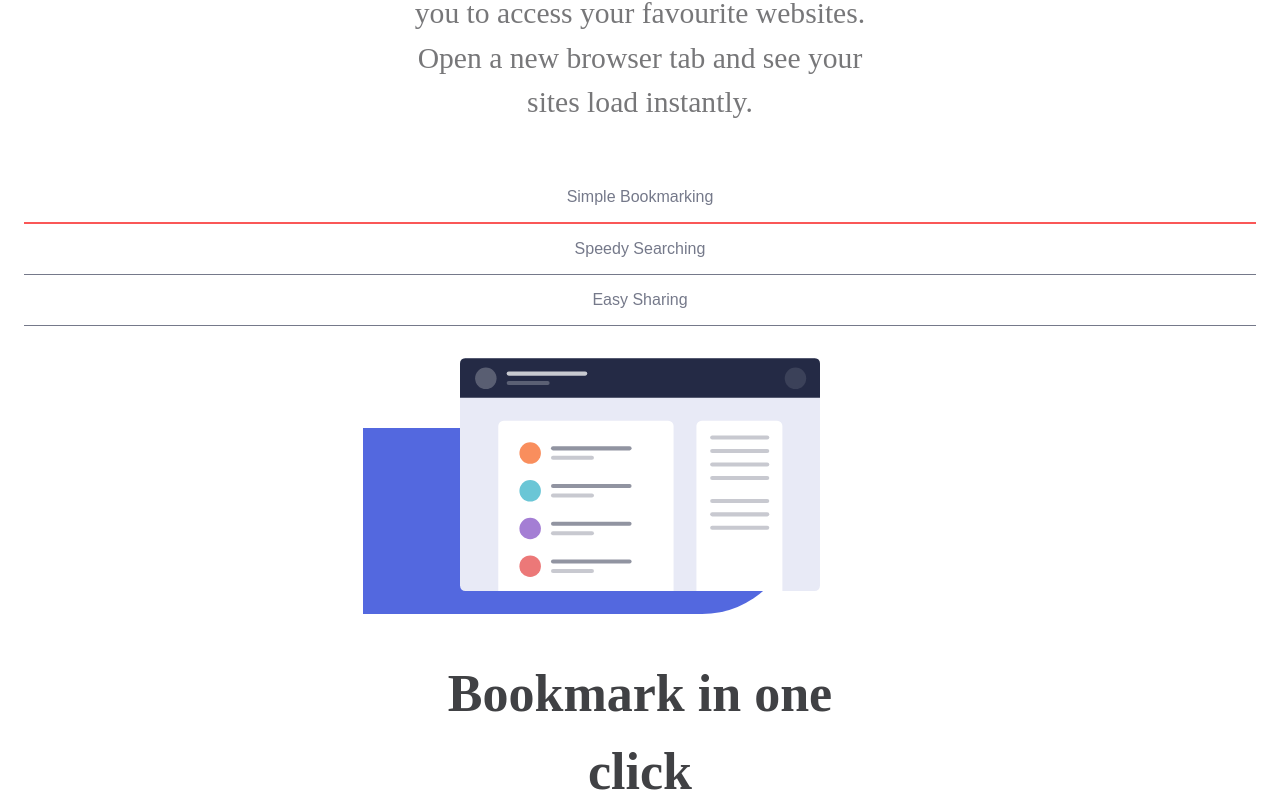
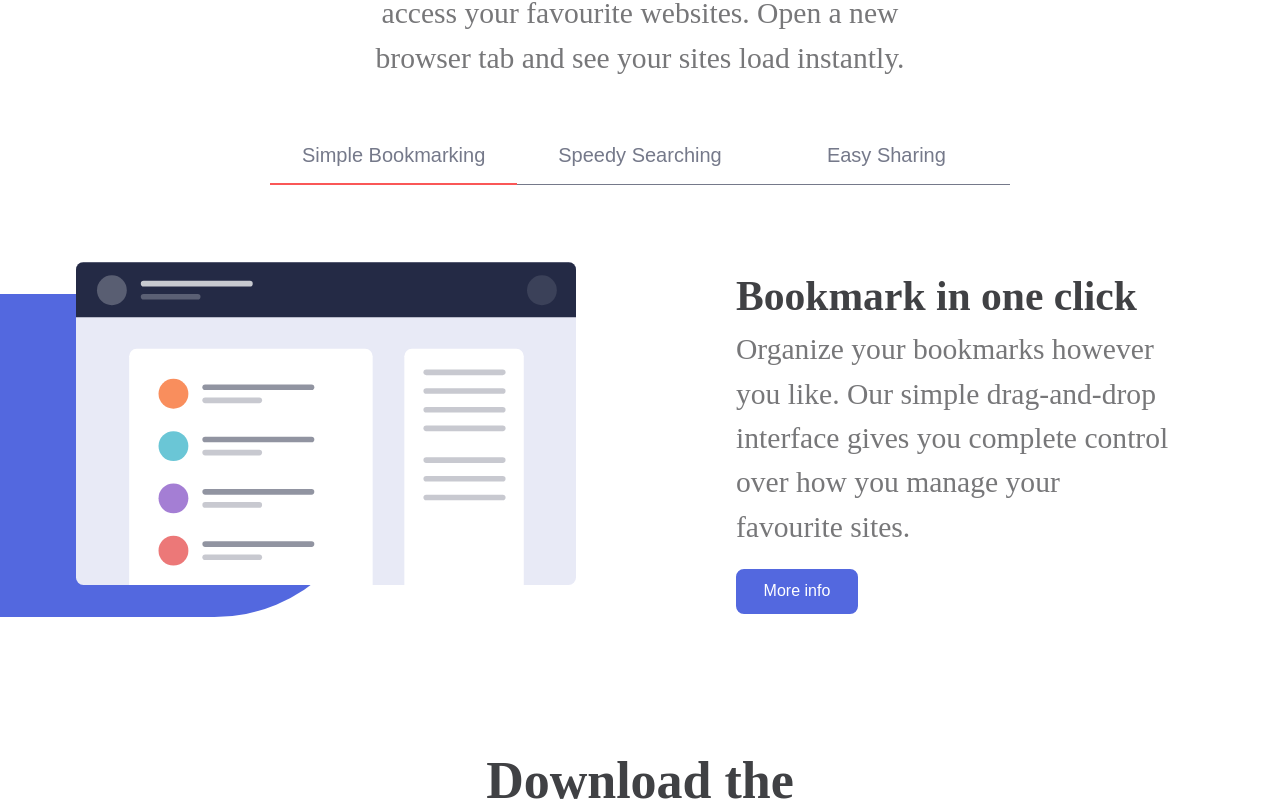
Before and after one commit to triflip/S5-react-project, a React (Vite) app: page / in a window 1280 px wide. Shown: the part 914-1720 px from the top of the page. Built offline with nearby package versions, Linux system fonts and the light colour scheme.

Commit message:
feat: add Features section desktop estructure

```diff
--- a/src/components/atoms/TabButton.tsx/TabButton.module.css
+++ b/src/components/atoms/TabButton.tsx/TabButton.module.css
@@ -3,8 +3,8 @@
   background: none;
   border: none;
   padding: 1rem;
-  width: 100%;
-  font-size: 1rem;
+  width: 20%;
+  font-size: 1.25rem;
   color: var(--color-tab);
   border-bottom: 1px solid var(--color-tab);
   cursor: pointer;
--- a/src/components/molecules/FeatureTab/FeatureTabs.module.css
+++ b/src/components/molecules/FeatureTab/FeatureTabs.module.css
@@ -8,7 +8,6 @@
   padding: 2rem 0;
 }
 
-
 .imageWrapper {
   position: relative;
   width: 100%;
@@ -17,7 +16,6 @@
   align-items: center;
   justify-content: center;
 }
-
 
 .imageWrapper img {
   max-width: 100%;
@@ -50,5 +48,51 @@
   padding: 0 1rem;
 }
 
-.textContent h2 { margin-top: 0.75rem; margin-bottom: 0.5rem; }
-.textContent p { margin-bottom: 1.25rem; color: hsl(229,8%,50%); }
+.textContent h2 {
+   margin-top: 0.75rem;
+   margin-bottom: 1rem;
+}
+
+.textContent p {
+  margin-bottom: 1.25rem;
+}
+
+@media (min-width: 1200px) {
+  .tabContent {
+    flex-direction: row;
+    align-items: center;
+    text-align: left;
+    gap: 5rem;
+    justify-content: center;
+  }
+
+  .imageWrapper {
+    flex: 1;
+    width: 100%;
+    max-width: 500px;
+    justify-content: flex-start;
+
+  }
+
+  .imageWrapper img {
+    width: 100%;
+    height: auto;
+    max-width: 100%;
+  }
+
+  .textContent {
+    flex: 1;
+    padding: 0 2rem;
+    margin-left: 3rem;
+
+  }
+
+  .backgroundShape {
+    left: -20%;
+    width: 160%;
+    height: 100%;
+    max-height: 350px;
+    border-bottom-right-radius: 250px;
+    border-top-right-radius: 250px;
+  }
+}
--- a/src/components/molecules/FeatureTab/FeatureTabs.tsx
+++ b/src/components/molecules/FeatureTab/FeatureTabs.tsx
@@ -19,8 +19,9 @@ export default function FeatureTab({ image, title, text }: FeatureTabProps) {
 
 
       <article className={styles.textContent}>
-        <h2>{title}</h2>
+        <h3>{title}</h3>
         <p>{text}</p>
+        <Button variant="blue">More info</Button>
 
       </article>
     </div>
--- a/src/components/organisms/Features/Features.module.css
+++ b/src/components/organisms/Features/Features.module.css
@@ -1,9 +1,31 @@
 .features {
   padding: 3rem 1.5rem;
   text-align: center;
+  gap: 2rem;
 }
 
 .headerText {
   max-width: 500px;
   margin: 0 auto 3rem;
 }
+
+@media (min-width: 1200px) {
+  .features {
+    margin: 0 auto;
+  }
+
+  .tabs {
+    display: flex;
+    justify-content: center;
+  }
+
+  .tabPanel {
+    margin-top: 1rem;
+  }
+
+  .headerText {
+    max-width: 600px;
+    margin: 0 auto 3rem auto;
+    text-align: center;
+  }
+}
```
Also changed, not shown: 1 other file (tests, documents, lock files or other folders).
